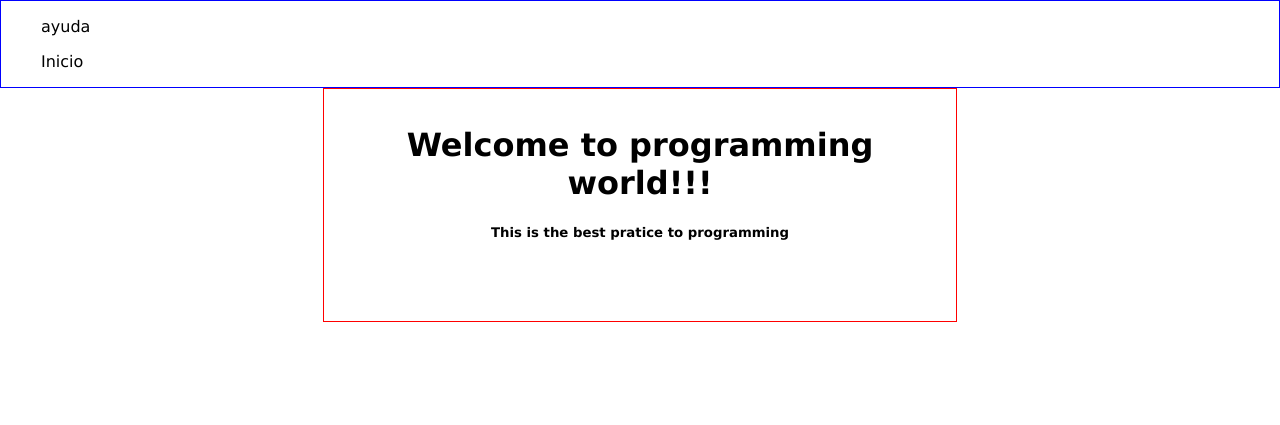
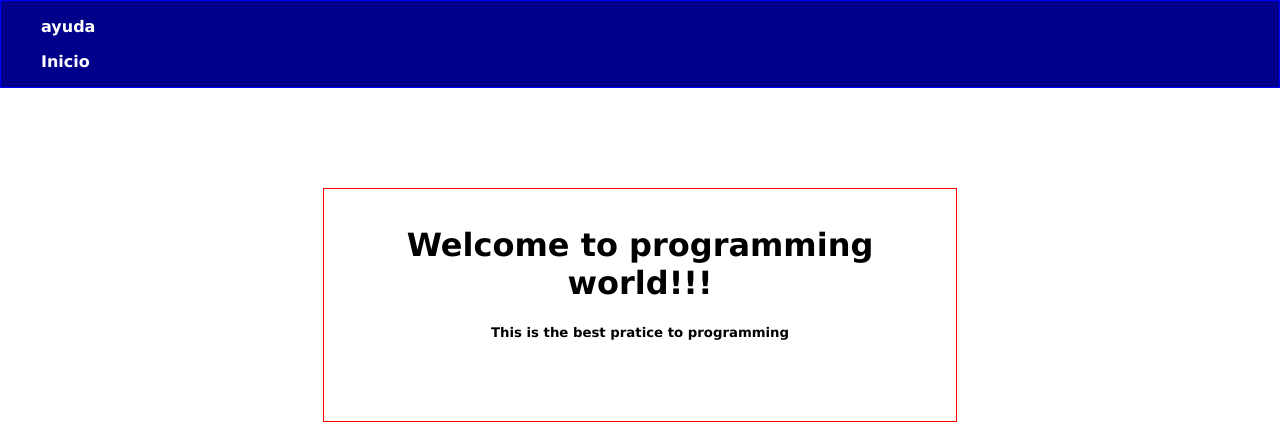
Before and after one commit to criscamih/cursoGit, a plain HTML site: page index.html in a window 1280 px wide. Drawn offline with Linux system fonts and the light colour scheme.

Commit message:
estilos al header

```diff
--- a/css/estilos.css
+++ b/css/estilos.css
@@ -5,6 +5,8 @@ body{
 }
 .header{
     border:1px solid blue;
+    background: darkblue;
+    margin-bottom: 100px;
 }
 .container{
     border: 1px solid red;
@@ -14,3 +16,7 @@ body{
     margin: 0 auto;
     padding: 1rem;
 }
+.menu{
+    color: white;
+    font-weight: 800;
+}
```
